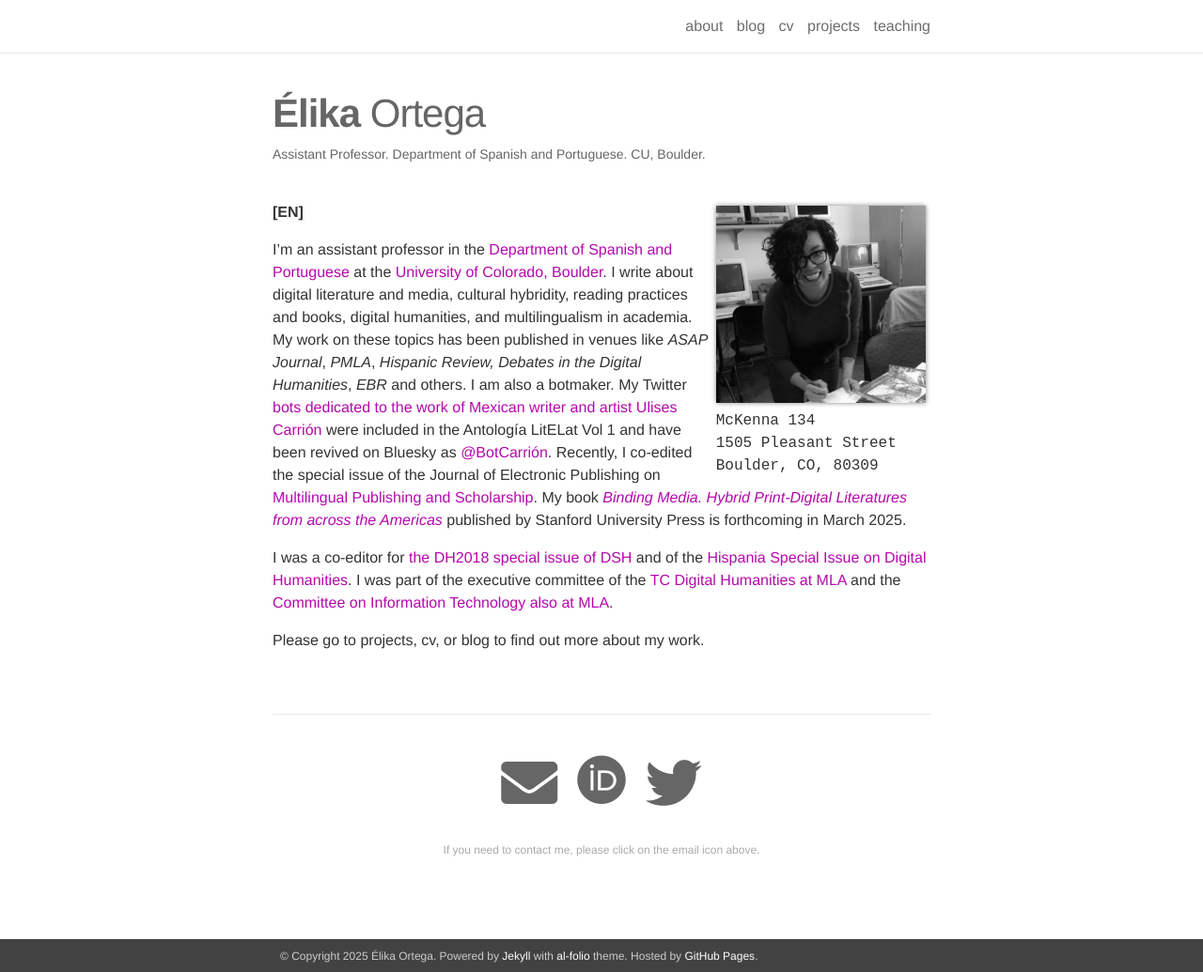
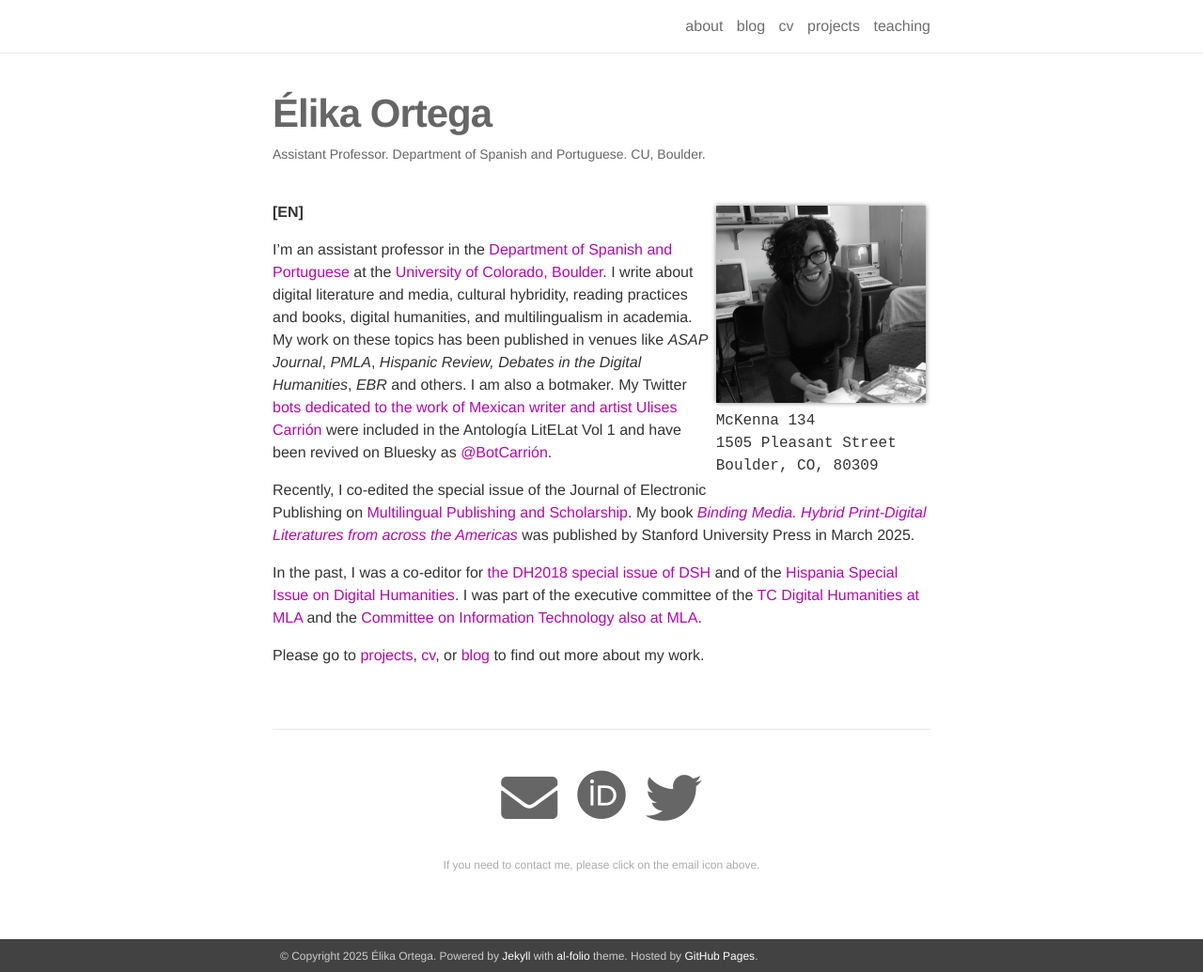
Before and after one commit to elikaortega/elikaortegadotnet, a Jekyll site: the page built from _pages/about.md, in a window 1280 px wide and 1035 px high. Shown: the whole window at 94% size. Built offline with Jekyll 4.4.1, drawn with Linux system fonts in a browser that asks for light colours; nearby versions of some CDN libraries; some web fonts are replaced.

Commit message:
Update about.md
updated links and book info

```diff
--- a/_pages/about.md
+++ b/_pages/about.md
@@ -1,7 +1,7 @@
 ---
 layout: about
 permalink: /
-title: <strong>Élika</strong> Ortega
+title: <strong>Élika Ortega</strong>
 description: <a href="https://www.colorado.edu/spanish/">Assistant Professor. Department of Spanish and Portuguese. CU, Boulder</a>.
 
 profile:
@@ -18,8 +18,10 @@
 
 **[EN]**
 
-I'm an assistant professor in the [Department of Spanish and Portuguese](https://www.colorado.edu/spanish/) at the [University of Colorado, Boulder](https://www.colorado.edu/). I write about digital literature and media, cultural hybridity, reading practices and books, digital humanities, and multilingualism in academia. My work on these topics has been published in venues like *ASAP Journal*, *PMLA*, *Hispanic Review,* *Debates in the Digital Humanities*, *EBR* and others. I am also a botmaker. My Twitter [bots dedicated to the work of Mexican writer and artist Ulises Carrión](http://antologia.litelat.net/obra-10) were included in the Antología LitELat Vol 1 and have been revived on Bluesky as [@BotCarrión](https://bsky.app/profile/botcarrion.bsky.social/post/3lfpvdw3opm2l). Recently, I co-edited the special issue of the Journal of Electronic Publishing on [Multilingual Publishing and Scholarship](https://journals.publishing.umich.edu/jep/). My book [*Binding Media. Hybrid Print-Digital Literatures from across the Americas*](https://www.sup.org/books/binding-media) published by Stanford University Press is forthcoming in March 2025.
+I'm an assistant professor in the [Department of Spanish and Portuguese](https://www.colorado.edu/spanish/) at the [University of Colorado, Boulder](https://www.colorado.edu/). I write about digital literature and media, cultural hybridity, reading practices and books, digital humanities, and multilingualism in academia. My work on these topics has been published in venues like *ASAP Journal*, *PMLA*, *Hispanic Review,* *Debates in the Digital Humanities*, *EBR* and others. I am also a botmaker. My Twitter [bots dedicated to the work of Mexican writer and artist Ulises Carrión](http://antologia.litelat.net/obra-10) were included in the Antología LitELat Vol 1 and have been revived on Bluesky as [@BotCarrión](https://bsky.app/profile/botcarrion.bsky.social/post/3lfpvdw3opm2l).
 
-I was a co-editor for [the DH2018 special issue of DSH](https://academic.oup.com/dsh/issue/36/Supplement_1) and of the [Hispania Special Issue on Digital Humanities](https://www.aatsp.org/m/event_details.asp?id=1312622). I was part of the executive committee of the [TC Digital Humanities at MLA](https://mla.hcommons.org/groups/digital-humanities/forum/topic/mla19-582-roundtable-digital-hispanisms-2/) and the [Committee on Information Technology also at MLA](https://www.mla.org/About-Us/Governance/Committees/Committee-Listings/Professional-Issues/Committee-on-Information-Technology).
+Recently, I co-edited the special issue of the Journal of Electronic Publishing on [Multilingual Publishing and Scholarship](https://journals.publishing.umich.edu/jep/). My book [*Binding Media. Hybrid Print-Digital Literatures from across the Americas*](https://www.sup.org/books/binding-media) was published by Stanford University Press in March 2025.
 
-Please go to projects, cv, or blog to find out more about my work.
+In the past, I was a co-editor for [the DH2018 special issue of DSH](https://academic.oup.com/dsh/issue/36/Supplement_1) and of the [Hispania Special Issue on Digital Humanities](https://www.aatsp.org/m/event_details.asp?id=1312622). I was part of the executive committee of the [TC Digital Humanities at MLA](https://mla.hcommons.org/groups/digital-humanities/) and the [Committee on Information Technology also at MLA](https://www.mla.org/About-Us/Governance/Committees/Committee-Listings/Professional-Issues/Committee-on-Information-Technology).
+
+Please go to [projects](https://elikaortega.net/projects/), [cv](https://elikaortega.net/cv/), or [blog](https://elikaortega.net/blog/) to find out more about my work.
```
